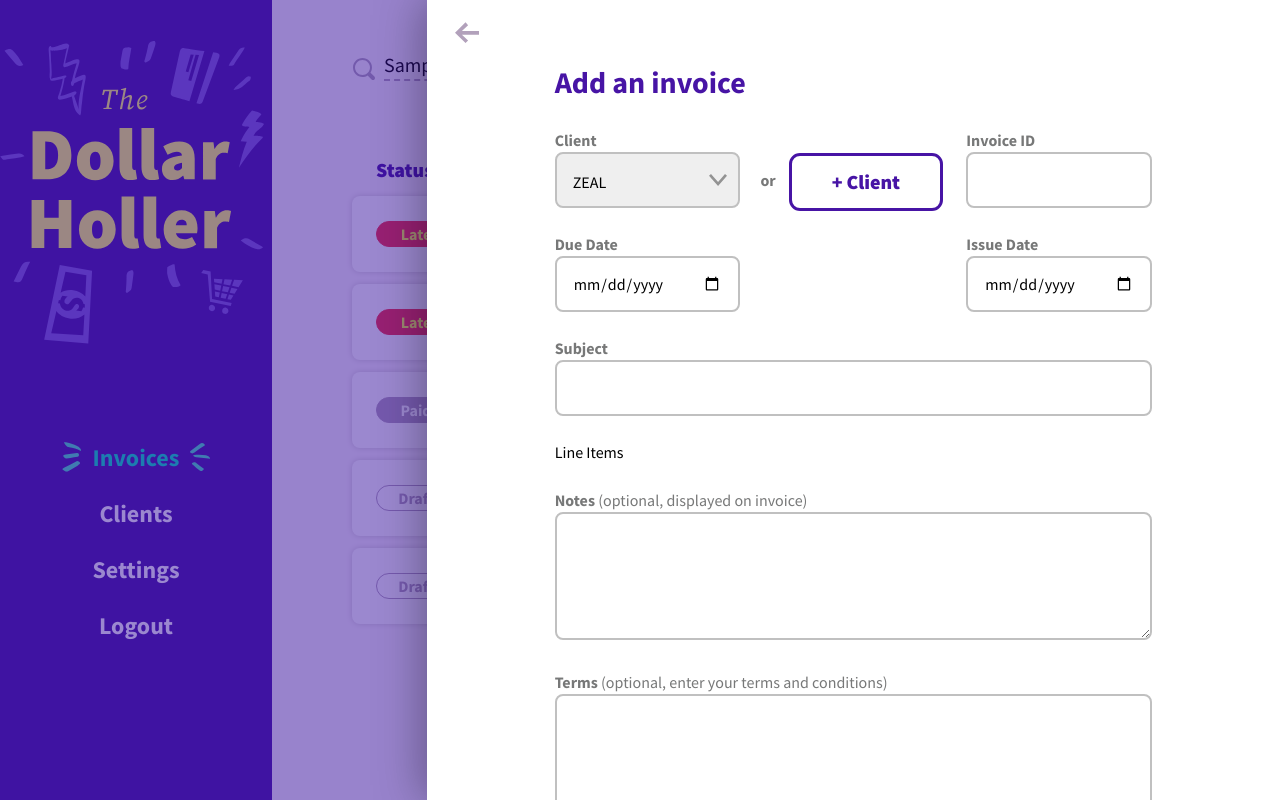
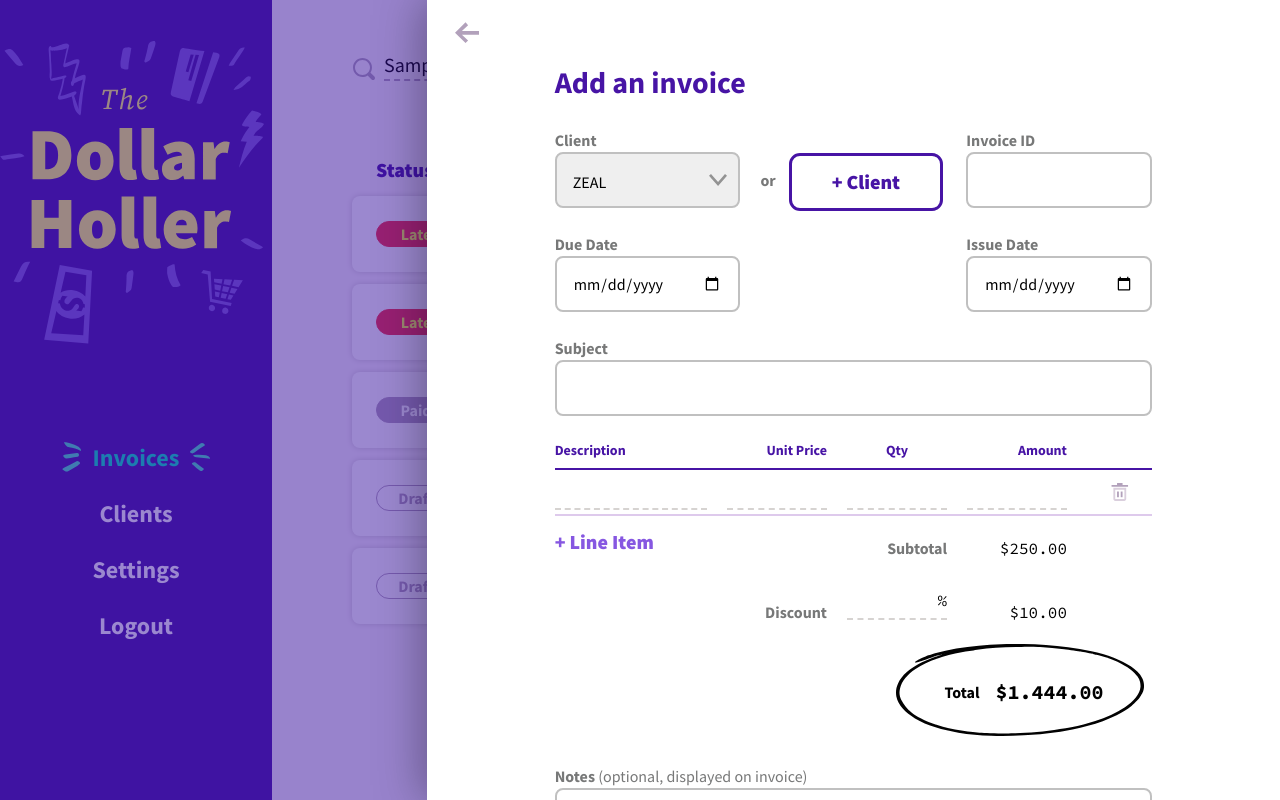
Before and after one commit to mariapaulav/everything-svelte, a SvelteKit app in the folder dollarholler/: page /invoices in a window 1280 px wide. Both pictures are taken after typing "Sample" into the empty fields and a click on the button "+ Invoice". Built offline with nearby package versions, Linux system fonts and the light colour scheme.

Commit message:
lesson 26 complete!

```diff
--- a/dollarholler/src/app.css
+++ b/dollarholler/src/app.css
@@ -13,25 +13,25 @@
     @apply block font-sanSerif text-base font-bold text-monsoon;
   }
 
-  input[type="text"]:not(.search),
-  input[type="number"],
-  input[type="date"],
-  input[type="password"],
-  input[type="email"] {
+  input[type='text']:not(.search):not(.line-item),
+  input[type='number']:not(.line-item),
+  input[type='date'],
+  input[type='password'],
+  input[type='email'] {
     @apply h-14 w-full rounded-lg border-2 border-silver px-4 font-sanSerif text-base;
   }
 
   select {
-    @apply border-silver border-2 rounded-lg h-14 w-full p-4 appearance-none bg-chevronDown bg-no-repeat bg-right-center
+    @apply h-14 w-full appearance-none rounded-lg border-2 border-silver bg-chevronDown bg-right-center bg-no-repeat p-4;
   }
 
   select:focus,
   textarea:focus,
-  input[type="text"]:not(.search):focus,
-  input[type="number"]:focus,
-  input[type="date"]:focus,
-  input[type="password"]:focus,
-  input[type="email"]:focus {
+  input[type='text']:not(.search):not(.line-item):focus,
+  input[type='number']:not(.line-item):focus,
+  input[type='date']:focus,
+  input[type='password']:focus,
+  input[type='email']:focus {
     @apply border-2 border-lavenderIndigo outline-none;
   }
 
@@ -46,11 +46,15 @@
 
 @layer components {
   .invoice-table {
-    @apply mb-3 grid w-full grid-cols-invoiceTableMobile lg:grid-cols-invoiceTable gap-x-4 px-4 lg:px-6;
+    @apply mb-3 grid w-full grid-cols-invoiceTableMobile gap-x-4 px-4 lg:grid-cols-invoiceTable lg:px-6;
+  }
+
+  .invoice-line-item {
+    @apply grid grid-cols-invoiceLineItem gap-x-5;
   }
 
   .field {
-    @apply mb-6
+    @apply mb-6;
   }
 }
 
--- a/dollarholler/src/global.d.ts
+++ b/dollarholler/src/global.d.ts
@@ -23,9 +23,9 @@ interface Client {
     zip: string
 }
 
-interface lineItems {
+interface LineItem {
     id: string
     description: string
-    quantity: string
-    amount: string
+    quantity: number
+    amount: number
 }
--- a/dollarholler/src/lib/components/Button.svelte
+++ b/dollarholler/src/lib/components/Button.svelte
@@ -2,7 +2,7 @@
     import type { SvelteComponent } from 'svelte';
     export let label: string;
     export let onClick: () => void;
-    export let style: 'primary' | 'secondary' | 'destructive' | 'outline' | 'textOnly' = 'primary';
+    export let style: 'primary' | 'secondary' | 'destructive' | 'outline' | 'textOnly' | 'textOnlyDestructive' = 'primary';
     export let isAnimated = true;
     export let iconLeft: (new (...args: any[]) => SvelteComponent) | null = null;
     export let iconRight: (new (...args: any[]) => SvelteComponent) | null = null;
@@ -16,6 +16,7 @@
   class:destructive={style === 'destructive'}
   class:outline={style === 'outline'}
   class:textOnly={style === 'textOnly'}
+  class:textOnlyDestructive={style === 'textOnlyDestructive'}
   class:isAnimated>
   {#if iconLeft}
       <svelte:component this={iconLeft} class="mr-2" />
@@ -47,9 +48,16 @@
     @apply bg-scarlet text-goldenFizz;
   }
   .textOnly {
+    @apply bg-transparent px-0 text-lavenderIndigo no-underline;
+  }
+  .textOnly:hover {
+    @apply underline;
+  }
+
+  .textOnlyDestructive {
     @apply bg-transparent px-0 text-scarlet underline;
   }
-  .textOnly:hover {
+  .textOnlyDestructive:hover {
     @apply no-underline;
   }
   .outline {
--- a/dollarholler/src/lib/components/SlidePanel.svelte
+++ b/dollarholler/src/lib/components/SlidePanel.svelte
@@ -17,7 +17,7 @@
 
 <Portal>
     <Overlay />
-    <div class="bg-white fixed w-4/6 h-screen py-16 px-32 right-0 top-0 z-slidePanel shadow-slidePanel"> <!-- fixed to the page so it doesnt scroll -->
+    <div class="bg-white fixed w-4/6 h-screen py-16 px-32 right-0 top-0 z-slidePanel shadow-slidePanel overflow-y-scroll"> <!-- fixed to the page so it doesnt scroll but added overflow scroll to scroll  -->
         <button class="absolute top-5 left-7 text-pastelPurple hover:text-daisyBush"
             on:click={() => {dispatch('closePanel')}}
         >
--- a/dollarholler/src/routes/(dashboard)/invoices/InvoiceForm.svelte
+++ b/dollarholler/src/routes/(dashboard)/invoices/InvoiceForm.svelte
@@ -1,7 +1,16 @@
-<script>
+<script lang="ts">
     import Button from "$lib/components/Button.svelte";
     import Trash from "$lib/components/icon/Trash.svelte";
+    import LineItemRows from "./LineItemRows.svelte";
 
+    const blankLineItem = [
+        {
+            id: '1',
+            description: '',
+            quantity: 0,
+            amount: 0
+        },
+    ]
 </script>
 <h2 class="mb-7 font-sanSerif text-3xl font-bold text-daisyBush">Add an invoice</h2>
 
@@ -38,7 +47,9 @@
         <input type="text" name="subject"/>
     </div>
     <!-- line items -->
-    <div class="field col-span-6">Line Items</div>
+    <div class="field col-span-6">
+        <LineItemRows lineItems={blankLineItem} />
+    </div>
     <!-- note -->
     <div class="field col-span-6">
         <label for="notes">Notes <span class="font-normal">(optional, displayed on invoice)</span></label>
@@ -55,7 +66,7 @@
     <!-- buttons -->
     <div class="field col-span-2">
         <!-- Only be visible if editing -->
-        <Button style='textOnly' label='Delete'isAnimated={false} onClick={() => {}} iconLeft={Trash}/>
+        <Button style="textOnlyDestructive" label='Delete'isAnimated={false} onClick={() => {}} iconLeft={Trash}/>
     </div>
     <div class="field col-span-4 flex justify-end gap-x-5">
         <Button label="Cancel" style="secondary" isAnimated={false} onClick={() => {}} />
--- /dev/null
+++ b/dollarholler/src/routes/(dashboard)/invoices/LineItemRow.svelte
@@ -0,0 +1,40 @@
+<script lang="ts">
+    import Trash from "$lib/components/icon/Trash.svelte";
+</script>
+<div class="invoice-line-item border-b-2 border-fog py2">
+    <div>
+        <input class="line-item" type="text" name="description">
+    </div>
+    <div>
+        <input class="line-item text-right" type="number" name="unitPrice" step="0.01" min="0">
+    </div>
+    <div>
+        <input class="line-item text-center" type="number" name="quantity" min="0">
+    </div>
+    <div>
+        <input class="line-item text-right" type="number" name="amount" step="0.01" min="0">
+    </div>
+    <div class="center h10 w10 text-pastelPurple hover:text-lavenderIndigo">
+        <button><Trash /></button>
+    </div>
+</div>
+
+<style lang="postcss">
+    input[type='text'],
+    input[type='number']{
+        @apply h-10 w-full border-b-2 border-dashed border-stone-300 mb-1;
+    }
+
+    input[type='text']{
+        @aaply font-sanSerif text-xl font-bold;
+    }
+
+    input[type='number']{
+        @aaply font-mono text-base;
+    }
+    input[type='text']:focus,
+    input[type='number']:focus{
+        @apply border-solid border-lavenderIndigo outline-none;
+    }
+
+</style>
--- /dev/null
+++ b/dollarholler/src/routes/(dashboard)/invoices/LineItemRows.svelte
@@ -0,0 +1,52 @@
+<script lang="ts">
+    import Button from "$lib/components/Button.svelte";
+    import CircledAmount from "$lib/components/CircledAmount.svelte";
+    import LineItemRow from "./LineItemRow.svelte";
+    export let lineItems: LineItem[] | undefined = undefined;
+</script>
+
+<div class="invoice-line-item border-b-2 border-daisyBush pb-2">
+    <div class="table-header">Description</div>
+    <div class="table-header text-right">Unit Price</div>
+    <div class="table-header text-center">Qty</div>
+    <div class="table-header text-right">Amount</div>
+</div>
+
+{#if lineItems}
+    {#each lineItems as lineItem}
+        <LineItemRow {lineItem} />
+    {/each}
+{/if}
+
+<div class="invoice-line-item">
+    <div class="col-span-2">
+        <Button label=' + Line Item' style="textOnly" isAnimated={false} onClick={() => {}}/>
+    </div>
+    <div class="font-bold py-5 text-right text-monsoon">Subtotal</div>
+    <div class="py-5 text-right font-mono">$250.00</div>
+</div>
+
+<div class="invoice-line-item">
+    <div class="col-span-2 text-right py-5 text-monsoon font-bold">
+        Discount
+    </div>
+    <div class="relative">
+        <input class="line-item h-10 w-full border-b-2 border-dashed border-stone-300 pr-4 text-right focus:border-solid focus:border-lavenderIndigo focus:outline-none" type="number" name="discount" min="0" max="100">
+        <span class="absolute right-0 top-2 font-mono">%</span>
+    </div>
+    <div class="py-5 text-right font-mono">$10.00</div>
+</div>
+
+<div class="invoice-line-item">
+<div class="col-span-6">
+    <CircledAmount label='Total' amount='$1.444.00'/>
+</div>
+</div>
+
+
+
+<style lang="postcss">
+    .table-header {
+        @apply text-sm font-bold text-daisyBush;
+    }
+</style>
--- a/dollarholler/tailwind.config.js
+++ b/dollarholler/tailwind.config.js
@@ -44,6 +44,7 @@ export default {
         prim: '#ede6ef'
       },
       gridTemplateColumns: {
+        invoiceLineItem: '1fr 100px 100px 100px 65px',
         invoiceTable: '100px 100px 60px 1fr 116px 32px 32px',
         invoiceTableMobile: '1fr 90px'
       },
```
